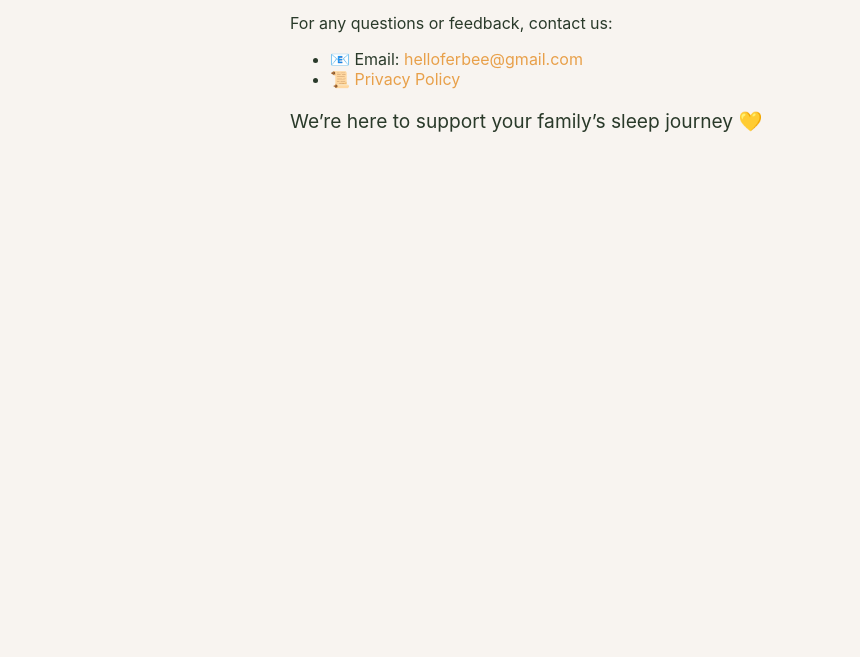
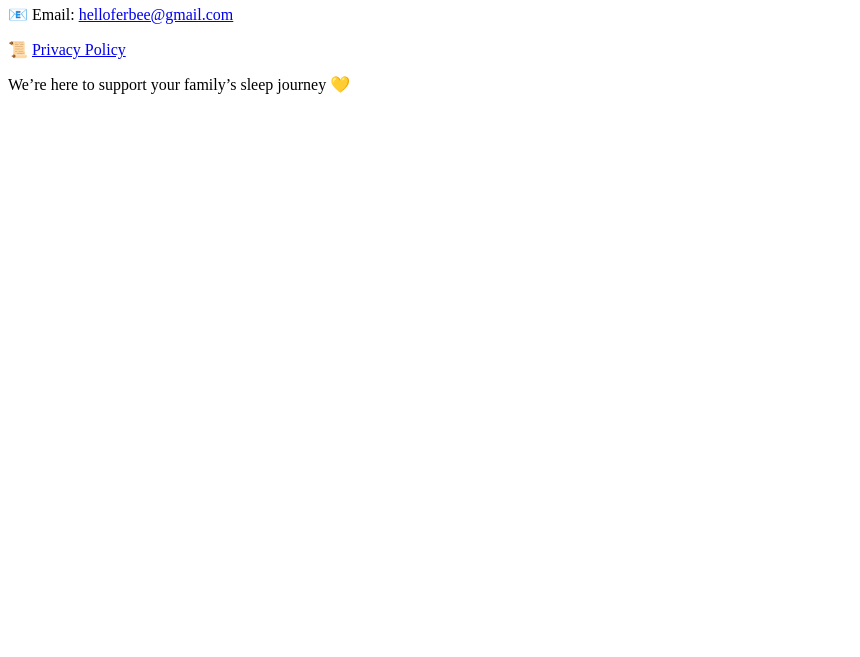
Before and after one commit to smile2git/ferbee-support, a plain HTML site: page index.html in a window 1280 px wide. Shown: the part 143-800 px from the top of the page, without its empty margins (0-860 px from the left). Drawn offline with Linux system fonts and the light colour scheme.

Commit message:
Update index.html

```diff
--- a/index.html
+++ b/index.html
@@ -4,41 +4,13 @@
   <meta charset="UTF-8" />
   <meta name="viewport" content="width=device-width, initial-scale=1.0"/>
   <title>Ferbee Support</title>
-  <style>
-    body {
-      font-family: -apple-system, BlinkMacSystemFont, 'Segoe UI', Roboto, Helvetica, Arial, sans-serif;
-      background-color: #F8F4F0;
-      color: #2A3A2A;
-      max-width: 700px;
-      margin: 60px auto;
-      padding: 0 20px;
-    }
-    h1 {
-      color: #B87A4A;
-    }
-    a {
-      color: #E8A04A;
-      text-decoration: none;
-    }
-    a:hover {
-      text-decoration: underline;
-    }
-    .emoji {
-      font-size: 1.2rem;
-    }
-  </style>
 </head>
 <body>
   <h1>Ferbee Support</h1>
   <p>Thanks for using <strong>Ferbee</strong>, your personalized baby sleep training app.</p>
-
   <p>For any questions or feedback, contact us:</p>
-
-  <ul>
-    <li>📧 Email: <a href="mailto:helloferbee@gmail.com">helloferbee@gmail.com</a></li>
-    <li>📜 <a href="https://smile2git.github.io/ferbee-privacy-policy/" target="_blank">Privacy Policy</a></li>
-  </ul>
-
-  <p class="emoji">We’re here to support your family’s sleep journey 💛</p>
+  <p>📧 Email: <a href="mailto:helloferbee@gmail.com">helloferbee@gmail.com</a></p>
+  <p>📜 <a href="https://smile2git.github.io/ferbee-privacy-policy/">Privacy Policy</a></p>
+  <p>We’re here to support your family’s sleep journey 💛</p>
 </body>
 </html>
```
